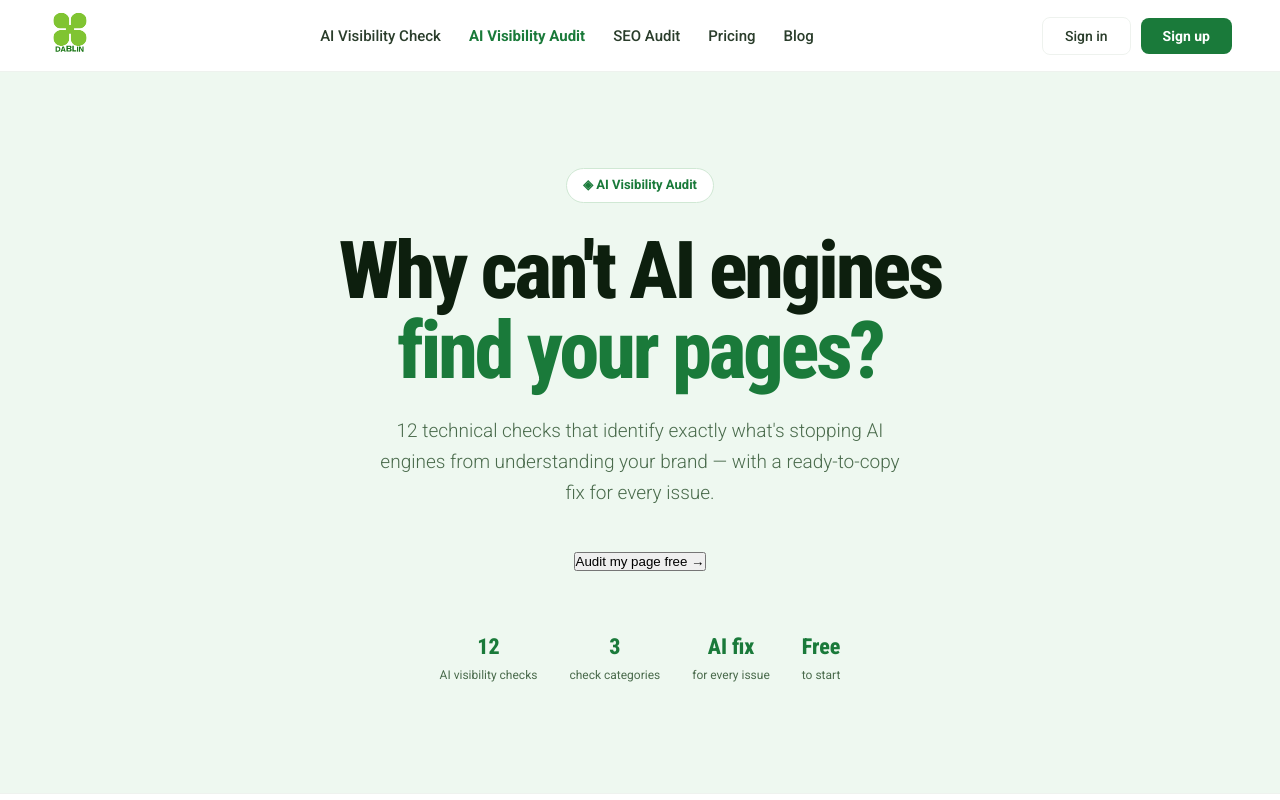
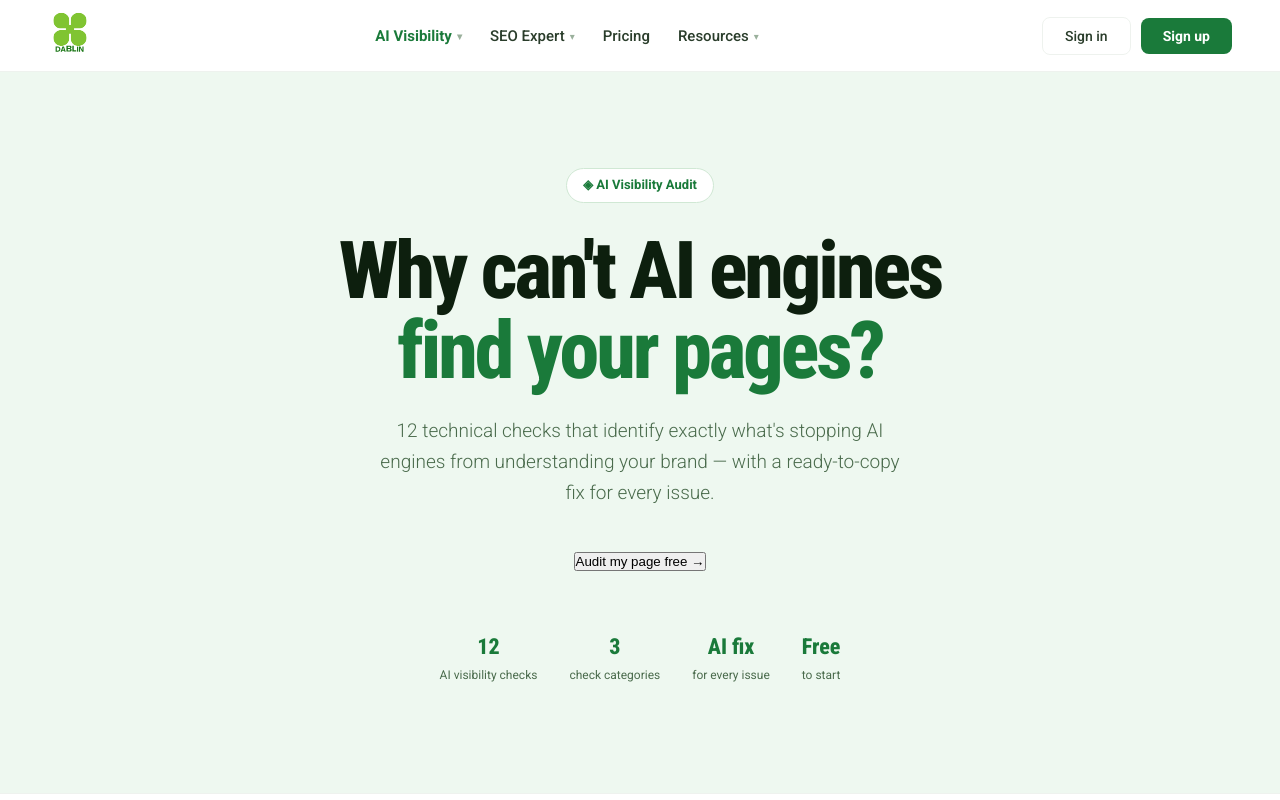
Before and after one commit to denizcolakoglu/dablin-backend, a React (Vite) app in the folder frontend/: page /ai-visibility-audit in a window 1280 px wide. Shown: the top 800 px of the page. Built offline with nearby package versions, Linux system fonts and the light colour scheme.

Commit message:
feat: dropdown navigation — AI Visibility, SEO Expert, Pricing, Resources

```diff
--- a/frontend/src/components/pages/PageLayout.jsx
+++ b/frontend/src/components/pages/PageLayout.jsx
@@ -2,11 +2,115 @@ import { useState } from "react";
 import { SignInButton, SignUpButton } from "@clerk/clerk-react";
 import { trackEvent } from "../../analytics";
 
-const NAV_ITEMS = [
-  { href: "/ai-visibility-check", icon: "◎", label: "AI Visibility Check",  desc: "See if ChatGPT, Gemini & Claude mention you" },
-  { href: "/ai-visibility-audit", icon: "⌕", label: "AI Visibility Audit",  desc: "12 checks for AI engine discoverability" },
-  { href: "/seo-audit",           icon: "✓", label: "SEO Audit",             desc: "18-point SEO check with AI fixes" },
+const NAV_GROUPS = [
+  {
+    label: "AI Visibility",
+    items: [
+      { href: "/ai-visibility-audit", icon: "⌕", label: "AI Visibility Audit",  desc: "12 checks for AI engine discoverability" },
+      { href: "/ai-visibility-check", icon: "◎", label: "AI Visibility Check",  desc: "See if ChatGPT, Gemini & Claude mention you" },
+      { href: "/dashboard/query-check", icon: "↗", label: "AI Query Check",      desc: "Run custom queries across AI engines" },
+    ],
+  },
+  {
+    label: "SEO Expert",
+    items: [
+      { href: "/seo-audit",                    icon: "✓", label: "SEO Audit",               desc: "18-point SEO check with AI fixes" },
+      { href: "/dashboard/search-console",     icon: "📊", label: "Google Search Console",   desc: "Index status, vitals and query data" },
+      { href: "/dashboard",                    icon: "⊞", label: "SEO/GEO Dashboard",        desc: "Your full visibility kanban board" },
+    ],
+  },
 ];
+
+const RESOURCES = [
+  { href: "https://blog.dablin.co",                       icon: "✍", label: "Blog",            desc: "AI visibility, GEO and SEO guides", external: true },
+  { href: "https://www.linkedin.com/company/dablin",      icon: "in", label: "Dablin LinkedIn", desc: "Follow us for SEO & AI insights",   external: true },
+  { href: "https://medium.com/dablin",                    icon: "M",  label: "Dablin Medium",   desc: "In-depth articles and guides",      external: true },
+];
+
+function DropdownMenu({ group, activePath }) {
+  const [open, setOpen] = useState(false);
+  const isActive = group.items?.some(i => activePath === i.href);
+  return (
+    <div
+      style={{ position:"relative" }}
+      onMouseEnter={() => setOpen(true)}
+      onMouseLeave={() => setOpen(false)}
+    >
+      <button style={{
+        fontSize:"15px", fontWeight: isActive ? "700" : "500",
+        color: isActive ? "#1a7a3a" : "#2a3d2b",
+        background:"none", border:"none", cursor:"pointer",
+        display:"flex", alignItems:"center", gap:"5px", padding:"4px 0",
+        fontFamily:"'Roboto',sans-serif",
+      }}>
+        {group.label}
+        <span style={{ fontSize:"10px", color:"#9ab09c", marginTop:"1px" }}>▾</span>
+      </button>
+      {open && (
+        <div style={{
+          position:"absolute", top:"calc(100% + 12px)", left:"50%", transform:"translateX(-50%)",
+          background:"white", border:"1px solid #eef2ee", borderRadius:"14px",
+          boxShadow:"0 8px 32px rgba(0,0,0,0.1)", padding:"8px", minWidth:"280px", zIndex:200,
+        }}>
+          {group.items.map(item => (
+            <a key={item.href} href={item.href} style={{ display:"flex", alignItems:"flex-start", gap:"12px", padding:"10px 12px", borderRadius:"9px", textDecoration:"none", transition:"background 0.15s" }}
+              onMouseEnter={e => e.currentTarget.style.background="#eef8f0"}
+              onMouseLeave={e => e.currentTarget.style.background="transparent"}
+            >
+              <span style={{ fontSize:"16px", color:"#1a7a3a", flexShrink:0, width:"20px", textAlign:"center", marginTop:"1px" }}>{item.icon}</span>
+              <div>
+                <div style={{ fontSize:"13px", fontWeight:"600", color:"#0d1f0e", marginBottom:"2px" }}>{item.label}</div>
+                <div style={{ fontSize:"12px", color:"#4a6b4c", lineHeight:"1.4" }}>{item.desc}</div>
+              </div>
+            </a>
+          ))}
+        </div>
+      )}
+    </div>
+  );
+}
+
+function ResourcesMenu() {
+  const [open, setOpen] = useState(false);
+  return (
+    <div
+      style={{ position:"relative" }}
+      onMouseEnter={() => setOpen(true)}
+      onMouseLeave={() => setOpen(false)}
+    >
+      <button style={{
+        fontSize:"15px", fontWeight:"500", color:"#2a3d2b",
+        background:"none", border:"none", cursor:"pointer",
+        display:"flex", alignItems:"center", gap:"5px", padding:"4px 0",
+        fontFamily:"'Roboto',sans-serif",
+      }}>
+        Resources
+        <span style={{ fontSize:"10px", color:"#9ab09c", marginTop:"1px" }}>▾</span>
+      </button>
+      {open && (
+        <div style={{
+          position:"absolute", top:"calc(100% + 12px)", left:"50%", transform:"translateX(-50%)",
+          background:"white", border:"1px solid #eef2ee", borderRadius:"14px",
+          boxShadow:"0 8px 32px rgba(0,0,0,0.1)", padding:"8px", minWidth:"260px", zIndex:200,
+        }}>
+          {RESOURCES.map(item => (
+            <a key={item.href} href={item.href} target={item.external ? "_blank" : undefined} rel={item.external ? "noopener noreferrer" : undefined}
+              style={{ display:"flex", alignItems:"flex-start", gap:"12px", padding:"10px 12px", borderRadius:"9px", textDecoration:"none", transition:"background 0.15s" }}
+              onMouseEnter={e => e.currentTarget.style.background="#eef8f0"}
+              onMouseLeave={e => e.currentTarget.style.background="transparent"}
+            >
+              <span style={{ fontSize:"14px", fontWeight:"700", color:"#1a7a3a", flexShrink:0, width:"20px", textAlign:"center", marginTop:"1px" }}>{item.icon}</span>
+              <div>
+                <div style={{ fontSize:"13px", fontWeight:"600", color:"#0d1f0e", marginBottom:"2px" }}>{item.label}</div>
+                <div style={{ fontSize:"12px", color:"#4a6b4c", lineHeight:"1.4" }}>{item.desc}</div>
+              </div>
+            </a>
+          ))}
+        </div>
+      )}
+    </div>
+  );
+}
 
 function NavBar({ activePath }) {
   const [menuOpen, setMenuOpen] = useState(false);
@@ -18,13 +122,11 @@ function NavBar({ activePath }) {
           <a href="/" style={{ textDecoration:"none" }}><img src="/logo.svg" alt="Dablin" height="44" /></a>
         </div>
         <div className="pl-nav-links" style={{ display:"flex", alignItems:"center", gap:"28px" }}>
-          {NAV_ITEMS.map(item => (
-            <a key={item.href} href={item.href} style={{ fontSize:"15px", fontWeight: activePath===item.href ? "700" : "500", color: activePath===item.href ? "#1a7a3a" : "#2a3d2b", textDecoration:"none" }}>
-              {item.label}
-            </a>
+          {NAV_GROUPS.map(group => (
+            <DropdownMenu key={group.label} group={group} activePath={activePath} />
           ))}
           <a href="/pricing" style={{ fontSize:"15px", fontWeight: activePath==="/pricing" ? "700" : "500", color: activePath==="/pricing" ? "#1a7a3a" : "#2a3d2b", textDecoration:"none" }}>Pricing</a>
-          <a href="https://blog.dablin.co" target="_blank" rel="noopener noreferrer" style={{ fontSize:"15px", fontWeight:"500", color:"#2a3d2b", textDecoration:"none" }}>Blog</a>
+          <ResourcesMenu />
         </div>
         <div style={{ display:"flex", gap:"10px", alignItems:"center" }}>
           <SignInButton mode="modal"><button className="pl-btn-ghost">Sign in</button></SignInButton>
@@ -34,29 +136,42 @@ function NavBar({ activePath }) {
         </div>
       </nav>
 
+      {/* Mobile menu */}
       {menuOpen && (
         <div style={{ display:"flex", flexDirection:"column", position:"fixed", top:0, left:0, right:0, bottom:0, background:"white", zIndex:500, padding:"24px", overflowY:"auto" }}>
-          <div style={{ display:"flex", justifyContent:"space-between", alignItems:"center", marginBottom:"32px" }}>
+          <div style={{ display:"flex", justifyContent:"space-between", alignItems:"center", marginBottom:"24px" }}>
             <img src="/logo.svg" alt="Dablin" height="40" />
             <button onClick={() => setMenuOpen(false)} style={{ background:"none", border:"none", fontSize:"28px", color:"#2a3d2b", cursor:"pointer" }}>×</button>
           </div>
-          {NAV_ITEMS.map(item => (
-            <a key={item.href} href={item.href} onClick={() => setMenuOpen(false)} style={{ display:"flex", alignItems:"flex-start", gap:"14px", padding:"16px 0", borderBottom:"1px solid #eef2ee", textDecoration:"none" }}>
-              <span style={{ fontSize:"20px", color:"#1a7a3a", flexShrink:0, marginTop:"2px" }}>{item.icon}</span>
-              <div>
-                <div style={{ fontSize:"16px", fontWeight:"600", color:"#0d1f0e", marginBottom:"3px" }}>{item.label}</div>
-                <div style={{ fontSize:"13px", color:"#4a6b4c" }}>{item.desc}</div>
-              </div>
+          {/* AI Visibility group */}
+          <div style={{ fontSize:"11px", fontWeight:"700", color:"#9ab09c", textTransform:"uppercase", letterSpacing:"1px", padding:"12px 0 8px" }}>AI Visibility</div>
+          {NAV_GROUPS[0].items.map(item => (
+            <a key={item.href} href={item.href} onClick={() => setMenuOpen(false)} style={{ display:"flex", alignItems:"flex-start", gap:"14px", padding:"12px 0", borderBottom:"1px solid #eef2ee", textDecoration:"none" }}>
+              <span style={{ fontSize:"18px", color:"#1a7a3a", flexShrink:0, width:"24px", textAlign:"center" }}>{item.icon}</span>
+              <div><div style={{ fontSize:"15px", fontWeight:"600", color:"#0d1f0e", marginBottom:"2px" }}>{item.label}</div><div style={{ fontSize:"12px", color:"#4a6b4c" }}>{item.desc}</div></div>
             </a>
           ))}
-          <a href="/pricing" onClick={() => setMenuOpen(false)} style={{ display:"flex", alignItems:"flex-start", gap:"14px", padding:"16px 0", borderBottom:"1px solid #eef2ee", textDecoration:"none" }}>
-            <span style={{ fontSize:"20px", color:"#1a7a3a", flexShrink:0, marginTop:"2px" }}>€</span>
-            <div><div style={{ fontSize:"16px", fontWeight:"600", color:"#0d1f0e", marginBottom:"3px" }}>Pricing</div><div style={{ fontSize:"13px", color:"#4a6b4c" }}>Simple monthly plans</div></div>
+          {/* SEO Expert group */}
+          <div style={{ fontSize:"11px", fontWeight:"700", color:"#9ab09c", textTransform:"uppercase", letterSpacing:"1px", padding:"16px 0 8px" }}>SEO Expert</div>
+          {NAV_GROUPS[1].items.map(item => (
+            <a key={item.href} href={item.href} onClick={() => setMenuOpen(false)} style={{ display:"flex", alignItems:"flex-start", gap:"14px", padding:"12px 0", borderBottom:"1px solid #eef2ee", textDecoration:"none" }}>
+              <span style={{ fontSize:"18px", color:"#1a7a3a", flexShrink:0, width:"24px", textAlign:"center" }}>{item.icon}</span>
+              <div><div style={{ fontSize:"15px", fontWeight:"600", color:"#0d1f0e", marginBottom:"2px" }}>{item.label}</div><div style={{ fontSize:"12px", color:"#4a6b4c" }}>{item.desc}</div></div>
+            </a>
+          ))}
+          {/* Pricing */}
+          <a href="/pricing" onClick={() => setMenuOpen(false)} style={{ display:"flex", alignItems:"flex-start", gap:"14px", padding:"12px 0", borderBottom:"1px solid #eef2ee", textDecoration:"none" }}>
+            <span style={{ fontSize:"18px", color:"#1a7a3a", flexShrink:0, width:"24px", textAlign:"center" }}>€</span>
+            <div><div style={{ fontSize:"15px", fontWeight:"600", color:"#0d1f0e", marginBottom:"2px" }}>Pricing</div><div style={{ fontSize:"12px", color:"#4a6b4c" }}>Simple monthly plans</div></div>
           </a>
-          <a href="https://blog.dablin.co" target="_blank" rel="noopener noreferrer" onClick={() => setMenuOpen(false)} style={{ display:"flex", alignItems:"flex-start", gap:"14px", padding:"16px 0", borderBottom:"1px solid #eef2ee", textDecoration:"none" }}>
-            <span style={{ fontSize:"20px", color:"#1a7a3a", flexShrink:0, marginTop:"2px" }}>✍</span>
-            <div><div style={{ fontSize:"16px", fontWeight:"600", color:"#0d1f0e", marginBottom:"3px" }}>Blog</div><div style={{ fontSize:"13px", color:"#4a6b4c" }}>AI visibility, GEO and SEO guides</div></div>
-          </a>
+          {/* Resources */}
+          <div style={{ fontSize:"11px", fontWeight:"700", color:"#9ab09c", textTransform:"uppercase", letterSpacing:"1px", padding:"16px 0 8px" }}>Resources</div>
+          {RESOURCES.map(item => (
+            <a key={item.href} href={item.href} target={item.external ? "_blank" : undefined} rel={item.external ? "noopener noreferrer" : undefined} onClick={() => setMenuOpen(false)} style={{ display:"flex", alignItems:"flex-start", gap:"14px", padding:"12px 0", borderBottom:"1px solid #eef2ee", textDecoration:"none" }}>
+              <span style={{ fontSize:"14px", fontWeight:"700", color:"#1a7a3a", flexShrink:0, width:"24px", textAlign:"center" }}>{item.icon}</span>
+              <div><div style={{ fontSize:"15px", fontWeight:"600", color:"#0d1f0e", marginBottom:"2px" }}>{item.label}</div><div style={{ fontSize:"12px", color:"#4a6b4c" }}>{item.desc}</div></div>
+            </a>
+          ))}
           <div style={{ marginTop:"24px", display:"flex", flexDirection:"column", gap:"12px" }}>
             <div onClick={() => { trackEvent("sign_up_modal_opened", { location:"mobile_menu" }); setMenuOpen(false); }}>
               <SignUpButton mode="modal"><button className="pl-btn-primary" style={{ width:"100%", padding:"14px", fontSize:"16px", borderRadius:"10px" }}>Sign up free</button></SignUpButton>
```
